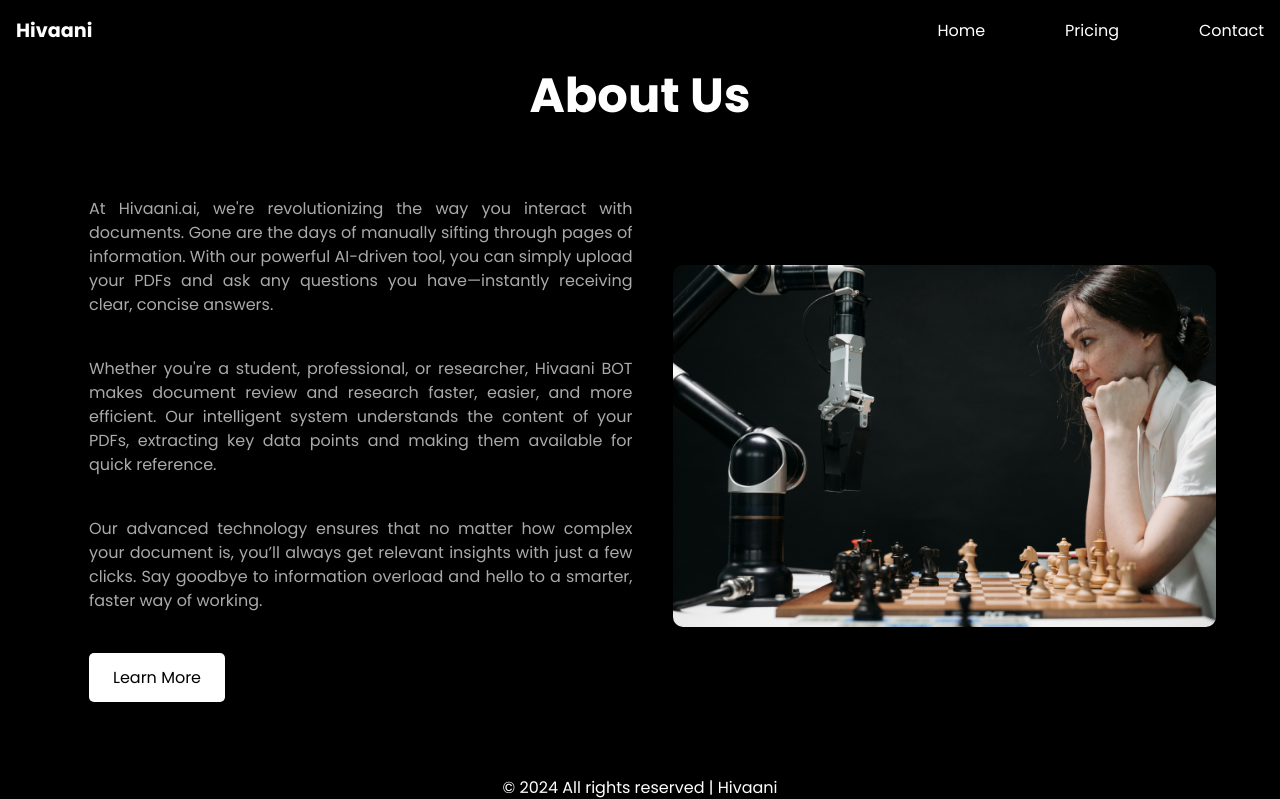
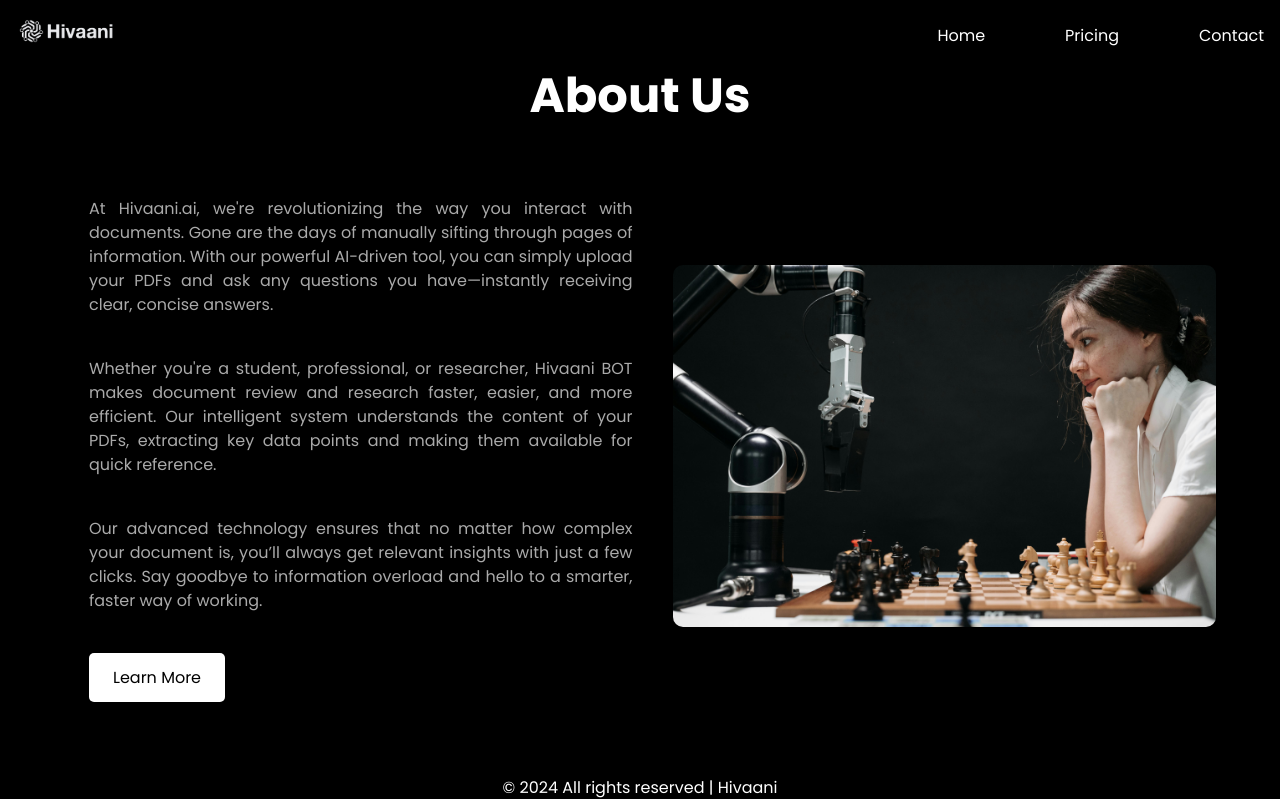
Before and after one commit to Techworld94/MLpdf, a Flask app: page /about in a window 1280 px wide. Shown: the top 799 px of the page. Run offline with Flask 3, Linux system fonts and the light colour scheme; parts of the project's set-up code (start-up, migrations or seed data) failed here and were passed over; some libraries are stand-ins or nearby versions.

Commit message:
final_deploy_changes_V4.0.1

```diff
--- a/templates/AboutUs.html
+++ b/templates/AboutUs.html
@@ -11,7 +11,9 @@
     <header>
         <nav class="navbar">
           <div class="navbar-logo">
-            <a href="/">Hivaani</a>
+            <a href="/">
+                <img src="/static/images/hivaani.png" alt="Hivaani Logo" style="height: 30px; width: auto;" />
+            </a>
           </div>
           <ul class="navbar-links" id="navbar-links">
             <li><a href="/about">Home</a></li>
--- a/templates/contact.html
+++ b/templates/contact.html
@@ -11,7 +11,9 @@
     <header>
       <nav class="navbar">
         <div class="navbar-logo">
-          <a href="/">Hivaani</a>
+          <a href="/">
+            <img src="/static/images/hivaani.png" alt="Hivaani Logo" style="height: 30px; width: auto;" />
+          </a>
         </div>
         <ul class="navbar-links" id="navbar-links">
           <li><a href="/about">Home</a></li>
--- a/templates/login.html
+++ b/templates/login.html
@@ -12,7 +12,9 @@
     <header>
         <nav class="navbar">
           <div class="navbar-logo">
-            <a href="/">Hivaani</a>
+            <a href="/">
+              <img src="/static/images/hivaani.png" alt="Hivaani Logo" style="height: 30px; width: auto;" />
+            </a>
           </div>
           <ul class="navbar-links" id="navbar-links">
             <li><a href="/about">Home</a></li>
--- a/templates/pricing.html
+++ b/templates/pricing.html
@@ -17,7 +17,9 @@
     <header>
         <nav class="navbar">
           <div class="navbar-logo">
-            <a href="/">Hivaani</a>
+            <a href="/">
+                <img src="/static/images/hivaani.png" alt="Hivaani Logo" style="height: 30px; width: auto;" />
+            </a>
           </div>
           <ul class="navbar-links" id="navbar-links">
             <li><a href="/about">Home</a></li>
```
Also changed, not shown: static/images/hivaani.png (added).
